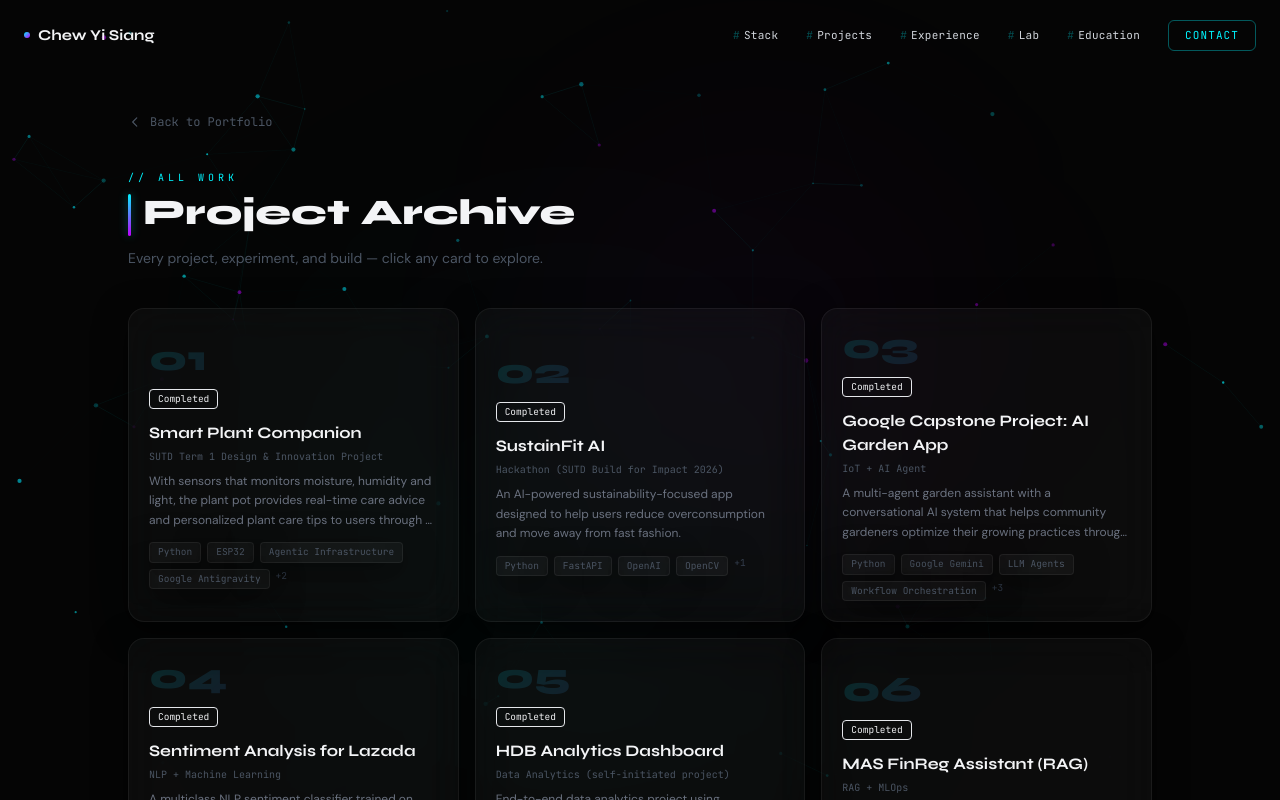
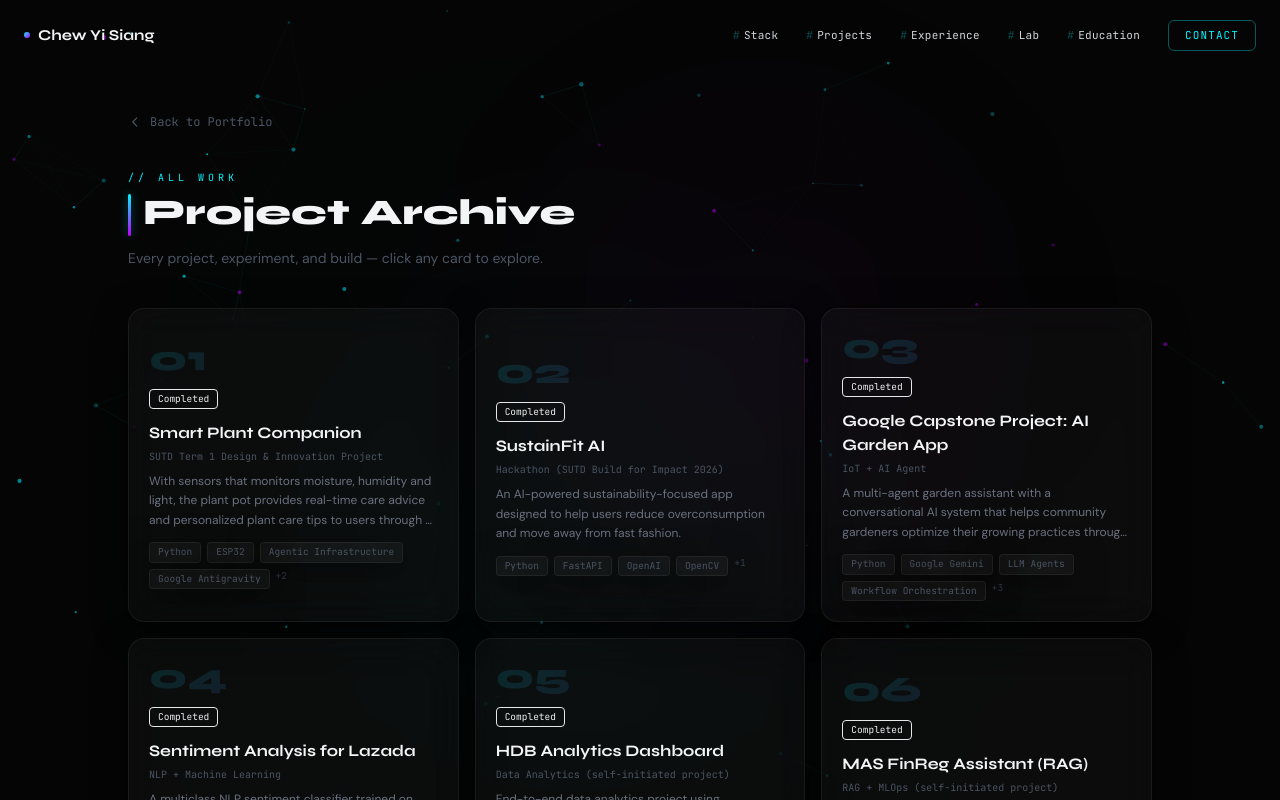
Before and after one commit to ChewYiSiang/personal-portfolio-website, a Next.js app: page /projects in a window 1280 px wide. Shown: the top 800 px of the page. Built offline with nearby package versions, Linux system fonts and the light colour scheme.

Commit message:
fix: finreg desc

```diff
--- a/data/projects.ts
+++ b/data/projects.ts
@@ -140,7 +140,7 @@ export const projects: Project[] = [
     slug: 'finreg-assistant',
     number: '06',
     title: 'MAS FinReg Assistant (RAG)',
-    subtitle: 'RAG + MLOps',
+    subtitle: 'RAG + MLOps (self-initiated project)',
     description:
       'A production-grade RAG (Retrieval-Augmented Generation) chatbot that answers questions about MAS (Monetary Authority of Singapore) regulatory documents. Built to demonstrate end-to-end MLOps skills. From RAG pipeline design to containerised deployment with CI/CD and Kubernetes orchestration.',
     longDescription:
```
